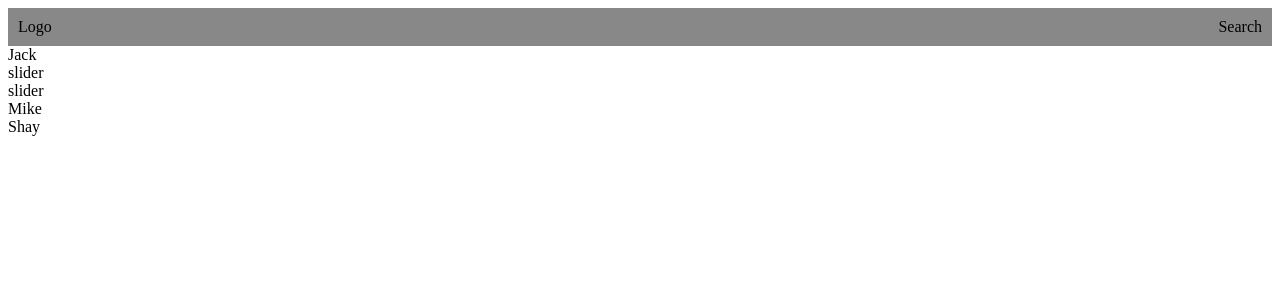
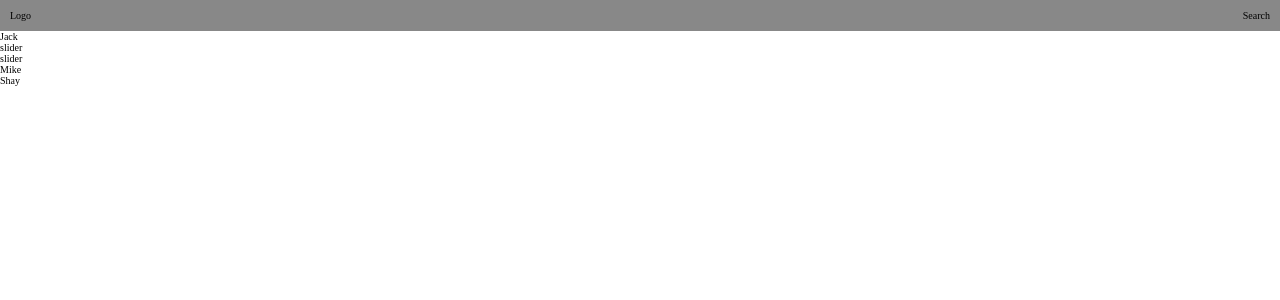
Before and after one commit to furtive-falcons/catwalk-website-react, a React app: page / in a window 1280 px wide. Shown: the top 300 px of the page. Built offline with nearby package versions, Linux system fonts and the light colour scheme; the HTML template or start-up script is replaced by a standard one.

Commit message:
added globalstyles and constants files for colors and fonts

```diff
--- a/client/App.js
+++ b/client/App.js
@@ -4,10 +4,12 @@ import Compare from './components/Compare';
 import QnA from './components/QnA';
 import Reviews from './components/Reviews';
 import Header from './components/Header';
+import GlobalStyles from './GlobalStyles';
 
 const App = () => {
   return (
     <Fragment>
+      <GlobalStyles />
       <Header />
       <Details />
       <Compare />
--- /dev/null
+++ b/client/GlobalStyles.js
@@ -0,0 +1,11 @@
+import { createGlobalStyle } from 'styled-components';
+
+const GlobalStyles = createGlobalStyle`
+    body{
+        margin:0;
+        padding:0;
+        font-size: 62.5%;
+    }
+`;
+
+export default GlobalStyles;
--- /dev/null
+++ b/client/ui/ui-colors/index.js
@@ -0,0 +1 @@
+export const silverChalice = "#A3A3A3"
```
Also changed, not shown: client/ui/ui-fonts/index.js (added, +10 -0 lines).
